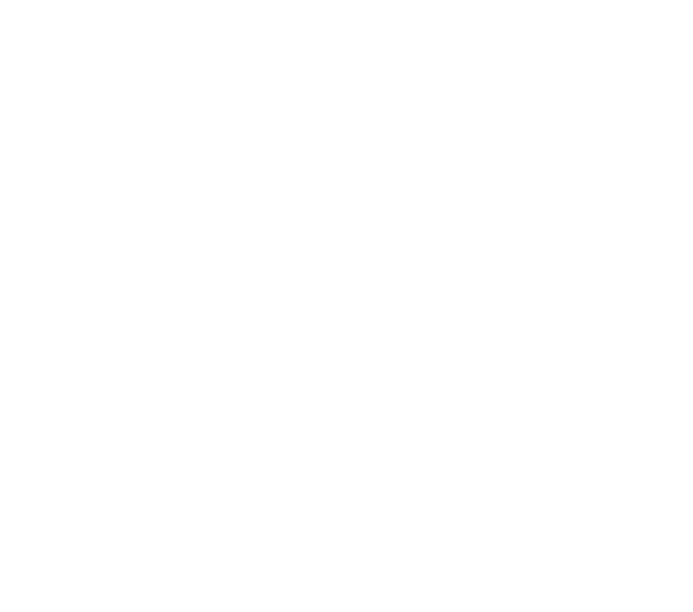
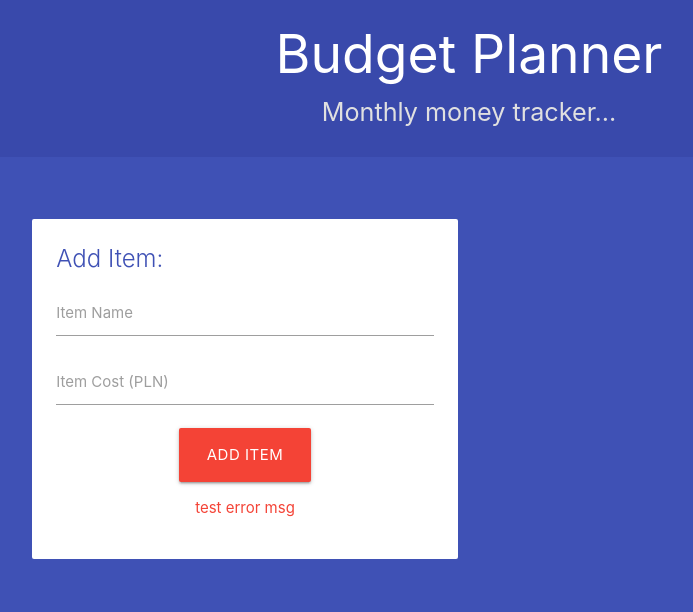
Before and after one commit to konrad-roguszewski/bootcamp-projects, a plain HTML site: page project-7/index.html in a window 1280 px wide. Shown: the whole page, without its empty margins (171-864 px from the left). Drawn offline with nearby package versions, Linux system fonts and the light colour scheme.

Commit message:
html and css template

```diff
--- a/project-7/index.html
+++ b/project-7/index.html
@@ -4,11 +4,55 @@
     <meta charset="UTF-8">
     <meta http-equiv="X-UA-Compatible" content="IE=edge">
     <meta name="viewport" content="width=device-width, initial-scale=1.0">
+    <link rel="stylesheet" href="https://cdnjs.cloudflare.com/ajax/libs/materialize/1.0.0/css/materialize.min.css">
     <title>Budget Planner</title>
+    <style>
+        h2, p{
+            margin: 10px 0;
+        }
+        header{
+            margin-bottom: 40px;
+        }
+    </style>
 </head>
-<body>
+<body class="indigo">
+
+    <header class="indigo darken-1 section">
+        <h2 class="center white-text">Budget Planner</h2>
+        <p class="flow-text grey-text center text-lighten-2">Monthly money tracker...</p>
+    </header>
+
+    <div class="container section">
+        <div class="row">
+            <div class="col s12 m6">
+                <form class="card z-depth-0">
+                    <div class="card-content">
+                        <span class="card-title indigo-text">Add Item:</span>
+                        <div class="input-field">
+                            <input type="text" id="name">
+                            <label for="name">Item Name</label>
+                        </div>
+                        <div class="input-field">
+                            <input type="text" id="cost">
+                            <label for="cost">Item Cost (PLN)</label>
+                        </div>
+                        <div class="input-field center">
+                            <button class="btn-large red white-text">Add Item</button>
+                        </div>
+                        <div class="input-field center">
+                            <p class="red-text" id="error">test error msg</p>
+                        </div>
+                    </div>
+                </form>
+            </div>
+            <div class="col s12 m5 push-m1">
+                <div class="canvas"></div>
+            </div>
+        </div>
+    </div>
 
     <script src="https://cdn.jsdelivr.net/npm/d3@7"></script>
+    <script src="https://cdnjs.cloudflare.com/ajax/libs/materialize/1.0.0/js/materialize.min.js"></script>
     <script src="index.js"></script>
     <script src="graph.js"></script>
 </body>
```
